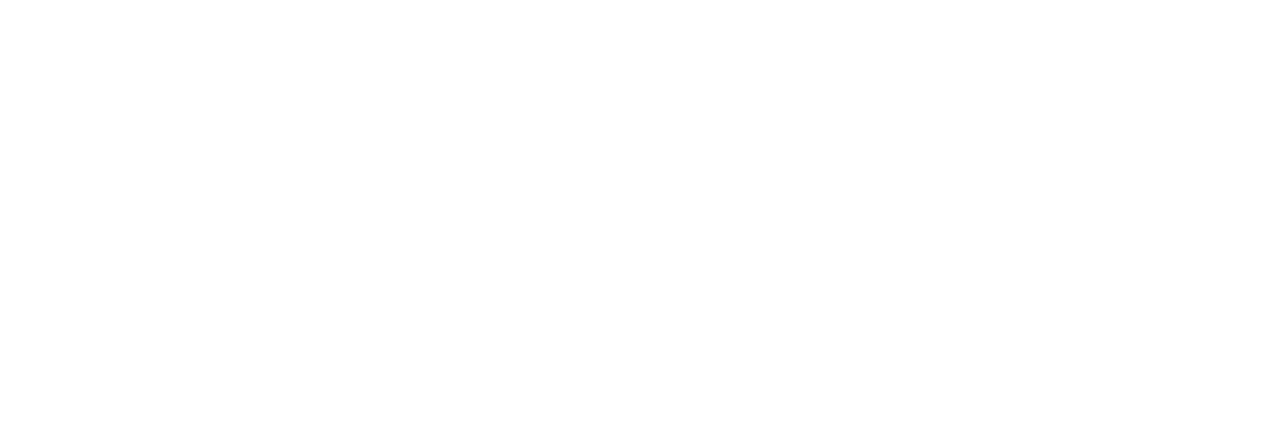
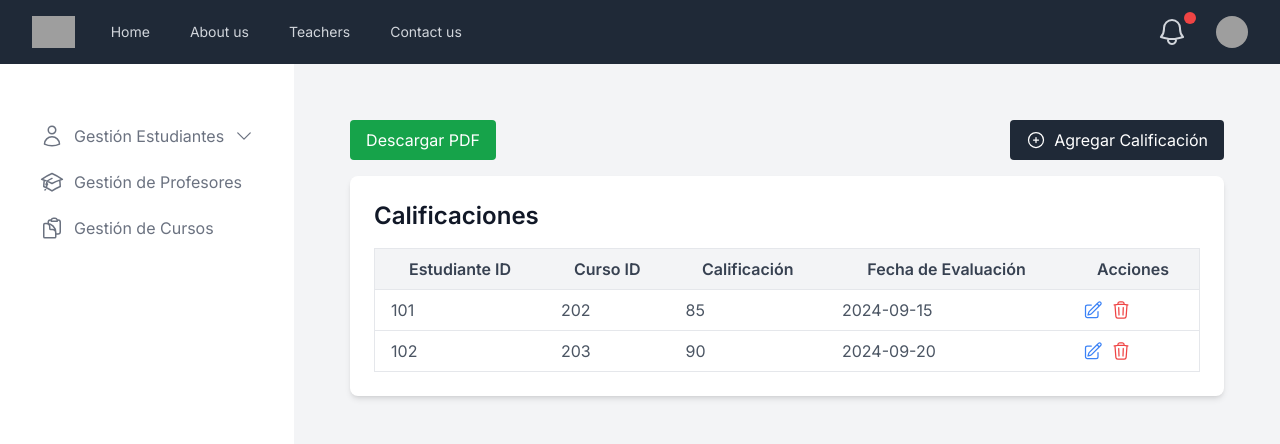
Before and after one commit to Rinaplata/Gestion_Escolar_front, a React (Vite) app: page /adminLayout/grades in a window 1280 px wide. Before the commit this address had no page. Shown: the top 444 px of the page. Built offline with nearby package versions, Linux system fonts and the light colour scheme; grey boxes are pictures that could not be loaded.

Commit message:
feat: crud de calificaciones

```diff
--- a/src/components/ReusableTable.jsx
+++ b/src/components/ReusableTable.jsx
@@ -3,11 +3,11 @@
 import 'jspdf-autotable';
 import { PencilSquareIcon, TrashIcon } from "@heroicons/react/24/outline";
 
-const ReusableTable = ({ data = [], columns = [], fileName }) => {
+const ReusableTable = ({ data = [], columns = [], title=[] }) => {
 
   return (
     <div className="p-6 bg-white rounded-lg shadow-md">
-      <h1 className="text-2xl font-bold mb-4">Gestión de Estudiantes</h1>
+      <h1 className="text-2xl font-bold mb-4">{title}</h1>
       <table className="min-w-full bg-white border border-gray-200">
         <thead>
           <tr>
--- a/src/components/Sidebar.jsx
+++ b/src/components/Sidebar.jsx
@@ -110,16 +110,24 @@
                 }`}
               >
                 <UserIcon className="h-6 w-6 text-gray-500 group-hover:text-primaryAtuuja" />
-                <span>Gestión de Estudiantes</span>
+                <span>Gestión Estudiantes</span>
                 <ChevronDownIcon className={`h-5 w-5 ml-auto transform ${isStudentMenuOpen ? "rotate-180" : ""}`} />
               </button>
 
               {/* Submenús */}
               {isStudentMenuOpen && (
                 <ul className="pr-4 mt-1 flex flex-col space-y-1 bg-white dark:bg-meta-4 rounded-lg shadow-lg">
+                                    <li>
+                    <NavLink
+                      to="/adminLayout/students"
+                      className="block py-2 px-4 text-sm text-gray-500 hover:bg-gray-100 dark:hover:bg-meta-4 dark:text-white"
+                    >
+                      Estudiantes
+                    </NavLink>
+                  </li>
                   <li>
                     <NavLink
-                      to="/adminLayout/students/grades"
+                      to="/adminLayout/grades"
                       className="block py-2 px-4 text-sm text-gray-500 hover:bg-gray-100 dark:hover:bg-meta-4 dark:text-white"
                     >
                       Calificaciones
--- /dev/null
+++ b/src/components/students/GradesStudents.jsx
@@ -0,0 +1,254 @@
+import React, { useState } from "react";
+import {
+  PencilSquareIcon,
+  TrashIcon,
+  PlusCircleIcon,
+} from "@heroicons/react/24/outline";
+import ReusableTable from "../ReusableTable";
+import ReusableModal from "../ReusableModal";
+import { jsPDF } from "jspdf";
+import "jspdf-autotable";
+
+const GradesStudents = () => {
+  const [isModalOpen, setIsModalOpen] = useState(false);
+  const [currentGrade, setCurrentGrade] = useState(null);
+  const [newGrade, setNewGrade] = useState({
+    id: "",
+    studentId: "",
+    courseId: "",
+    grade: "",
+    evaluationDate: "",
+  });
+
+  const [grades, setGrades] = useState([
+    {
+      id: 1,
+      studentId: "101",
+      courseId: "202",
+      grade: "85",
+      evaluationDate: "2024-09-15",
+    },
+    {
+      id: 2,
+      studentId: "102",
+      courseId: "203",
+      grade: "90",
+      evaluationDate: "2024-09-20",
+    },
+  ]);
+
+
+  const handleUpdate = (id) => {
+    const gradeToEdit = grades.find((grade) => grade.id === id);
+    setCurrentGrade(gradeToEdit);
+    setNewGrade(gradeToEdit);
+    openModal();
+  };
+
+  const handleDelete = (id) => {
+    setGrades(grades.filter((grade) => grade.id !== id));
+    console.log(`Eliminar calificación con ID: ${id}`);
+  };
+
+  const openModal = () => setIsModalOpen(true);
+  const closeModal = () => {
+    setIsModalOpen(false);
+    setCurrentGrade(null);
+  };
+
+  const handleInputChange = (e) => {
+    const { name, value } = e.target;
+    setNewGrade({ ...newGrade, [name]: value });
+  };
+
+  const handleAddOrUpdateGrade = (e) => {
+    e.preventDefault();
+    if (
+      newGrade.studentId &&
+      newGrade.courseId &&
+      newGrade.grade &&
+      newGrade.evaluationDate
+    ) {
+      if (currentGrade) {
+        setGrades(
+          grades.map((grade) =>
+            grade.id === currentGrade.id ? newGrade : grade
+          )
+        );
+      } else {
+        setGrades([...grades, { ...newGrade, id: grades.length + 1 }]);
+      }
+      closeModal();
+      setNewGrade({
+        id: "",
+        studentId: "",
+        courseId: "",
+        grade: "",
+        evaluationDate: "",
+      });
+    } else {
+      alert("Por favor completa todos los campos.");
+    }
+  };
+
+  const columns = [
+    { label: "Estudiante ID", accessor: "studentId" },
+    { label: "Curso ID", accessor: "courseId" },
+    { label: "Calificación", accessor: "grade" },
+    { label: "Fecha de Evaluación", accessor: "evaluationDate" },
+    {
+      label: "Acciones",
+      accessor: "acciones",
+      render: (row) => (
+        <div className="flex items-center space-x-2">
+          <button
+            onClick={() => handleUpdate(row.id)}
+            className="text-blue-500 hover:text-blue-700"
+          >
+            <PencilSquareIcon className="h-5 w-5" />
+          </button>
+          <button
+            onClick={() => handleDelete(row.id)}
+            className="text-red-500 hover:text-red-700"
+          >
+            <TrashIcon className="h-5 w-5" />
+          </button>
+        </div>
+      ),
+    },
+  ];
+
+  const downloadPDF = () => {
+    const doc = new jsPDF();
+    doc.text("Calificaciones", 20, 10);
+
+    const tableColumn = [
+      "ID",
+      "Estudiante ID",
+      "Curso ID",
+      "Calificación",
+      "Fecha de Evaluación",
+    ];
+    const tableRows = [];
+
+    grades.forEach((grade) => {
+      const gradeData = [
+        grade.id,
+        grade.studentId,
+        grade.courseId,
+        grade.grade,
+        grade.evaluationDate,
+      ];
+      tableRows.push(gradeData);
+    });
+
+    doc.autoTable({
+      head: [tableColumn],
+      body: tableRows,
+      startY: 20,
+    });
+
+    doc.save("calificaciones.pdf");
+  };
+
+  return (
+    <div className="p-6">
+      <div className="mb-4 flex justify-between">
+        <button
+          onClick={downloadPDF}
+          className="flex items-center gap-2 rounded bg-green-600 px-4 py-2 text-white hover:bg-green-500"
+        >
+          <span>Descargar PDF</span>
+        </button>
+        <button
+          onClick={openModal}
+          className="flex items-center gap-2 rounded bg-gray-800 px-4 py-2 text-white hover:bg-gray-500"
+        >
+          <PlusCircleIcon className="h-5 w-5" />
+          <span>Agregar Calificación</span>
+        </button>
+      </div>
+
+      <ReusableModal
+        isOpen={isModalOpen}
+        onClose={closeModal}
+        title={
+          currentGrade ? "Actualizar Calificación" : "Agregar Calificación"
+        }
+      >
+        <form onSubmit={handleAddOrUpdateGrade} className="space-y-4">
+          <div>
+            <label className="block text-sm font-medium text-gray-700">
+              Estudiante ID
+            </label>
+            <input
+              type="text"
+              name="studentId"
+              value={newGrade.studentId}
+              onChange={handleInputChange}
+              className="mt-1 block w-full rounded-md border-gray-300 shadow-sm focus:border-indigo-500 focus:ring-indigo-500 sm:text-sm"
+              required
+            />
+          </div>
+          <div>
+            <label className="block text-sm font-medium text-gray-700">
+              Curso ID
+            </label>
+            <input
+              type="text"
+              name="courseId"
+              value={newGrade.courseId}
+              onChange={handleInputChange}
+              className="mt-1 block w-full rounded-md border-gray-300 shadow-sm focus:border-indigo-500 focus:ring-indigo-500 sm:text-sm"
+              required
+            />
+          </div>
+          <div>
+            <label className="block text-sm font-medium text-gray-700">
+              Calificación
+            </label>
+            <input
+              type="number"
+              name="grade"
+              value={newGrade.grade}
+              onChange={handleInputChange}
+              className="mt-1 block w-full rounded-md border-gray-300 shadow-sm focus:border-indigo-500 focus:ring-indigo-500 sm:text-sm"
+              required
+            />
+          </div>
+          <div>
+            <label className="block text-sm font-medium text-gray-700">
+              Fecha de Evaluación
+            </label>
+            <input
+              type="date"
+              name="evaluationDate"
+              value={newGrade.evaluationDate}
+              onChange={handleInputChange}
+              className="mt-1 block w-full rounded-md border-gray-300 shadow-sm focus:border-indigo-500 focus:ring-indigo-500 sm:text-sm"
+              required
+            />
+          </div>
+          <div className="mt-4">
+            <button
+              type="submit"
+              className="rounded bg-blue-600 px-4 py-2 text-white hover:bg-blue-500"
+            >
+              {currentGrade
+                ? "Actualizar Calificación"
+                : "Agregar Calificación"}
+            </button>
+          </div>
+        </form>
+      </ReusableModal>
+
+      <ReusableTable
+        title="Calificaciones"
+        columns={columns}
+        data={grades}
+      />
+    </div>
+  );
+};
+
+export default GradesStudents;
--- a/src/routes/routes.jsx
+++ b/src/routes/routes.jsx
@@ -6,6 +6,7 @@
 import  {Signup}  from '../api/Signup'
 import { AdminLayout } from '../components/AdminLayout';
 import UserStudents from '../components/students/UserStudents'
+import GradesStudents from '../components/students/GradesStudents'
 
 
 const AppRoutes = () => {
@@ -16,6 +17,7 @@
             <Route path="/signup" element={<Signup />} />
             <Route path="/adminLayout" element={<AdminLayout />}>
               <Route path="students" element={<UserStudents />} />
+              <Route path="grades" element={<GradesStudents />} />
             {/* Puedes agregar más rutas hijas aquí */}
             </Route>
         </Routes>
```
Also changed, not shown: src/components/students/GradesStudensts.jsx (deleted).
